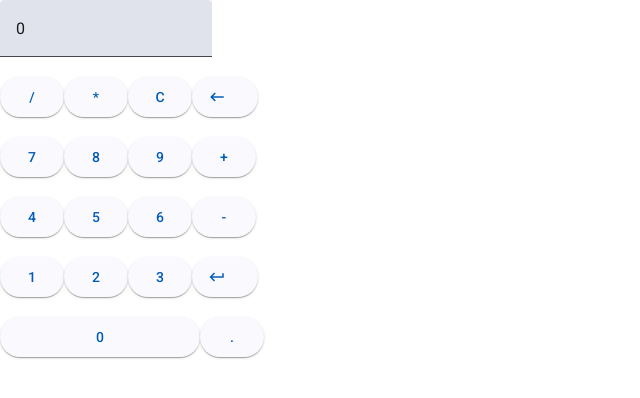
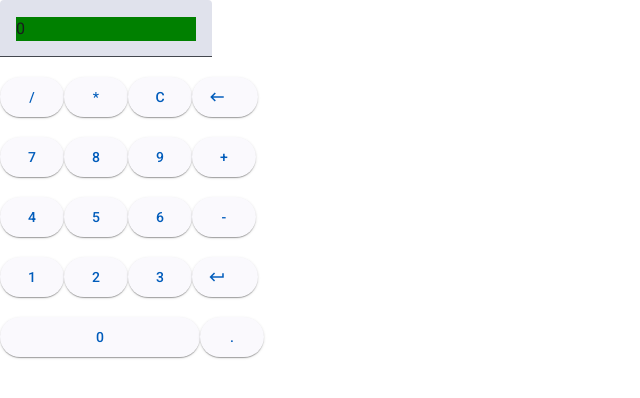
Before and after one commit to luisalejandrofigueredo/calculadora, an Angular app: page / in a window 1280 px wide. Shown: the top 398 px of the page, without its empty margins (0-640 px from the left). Built offline with nearby package versions, Linux system fonts and the light colour scheme.

Commit message:
19/02/2025

```diff
--- a/src/app/app.component.html
+++ b/src/app/app.component.html
@@ -1,5 +1,5 @@
-<mat-form-field>
-  <textarea matInput cdkTextareaAutosize #autosize="cdkTextareaAutosize" cdkAutosizeMinRows="1"
+<mat-form-field color="accent"  >
+  <textarea matInput  class="textareacampo" cdkTextareaAutosize #autosize="cdkTextareaAutosize" cdkAutosizeMinRows="1"
     cdkAutosizeMaxRows="10" >{{calculo}}</textarea>
 </mat-form-field>
 <div class="row">
--- a/src/app/app.component.scss
+++ b/src/app/app.component.scss
@@ -1,3 +1,10 @@
+
+.textareacampo{
+    background-color: green;
+    color: black;
+    border-color: aquamarine;
+}
+
 .button
 {
     width: 200px;
--- a/src/app/app.component.ts
+++ b/src/app/app.component.ts
@@ -19,7 +19,7 @@ import {
 
 @Component({
   selector: 'app-root',
-  imports: [RouterOutlet, MatButtonModule, MatFormFieldModule, TextFieldModule, MatInputModule, MatIconModule, MatDialogModule, DialogodeerrorComponent],
+  imports: [RouterOutlet, MatButtonModule, MatFormFieldModule, TextFieldModule, MatInputModule, MatIconModule, MatDialogModule],
   templateUrl: './app.component.html',
   styleUrl: './app.component.scss'
 })
@@ -134,12 +134,10 @@ export class AppComponent {
   }
   total() {
     try {
-      console.log(window.eval(this.calculo));
-      this.calculo = this.calculo + "\n" + window.eval(this.calculo);
+      this.calculo = this.calculo + "\n" + window.eval(this.calculo) + "\n";
     } catch (error) {
       const dialogRef = this.dialog.open(DialogodeerrorComponent);
       dialogRef.afterClosed().subscribe(result => {
-        console.log(`Dialog result: ${result}`);
       })
     }
   }
```
